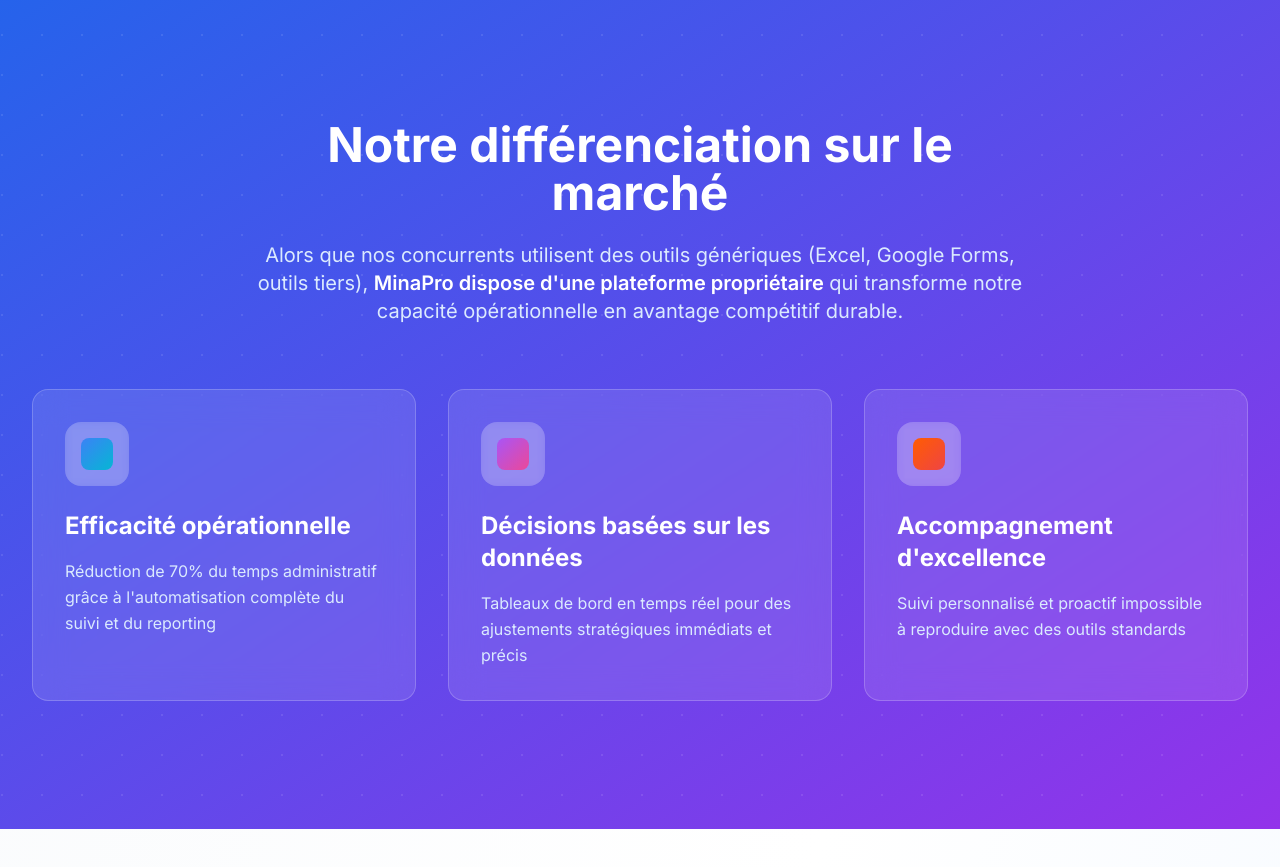
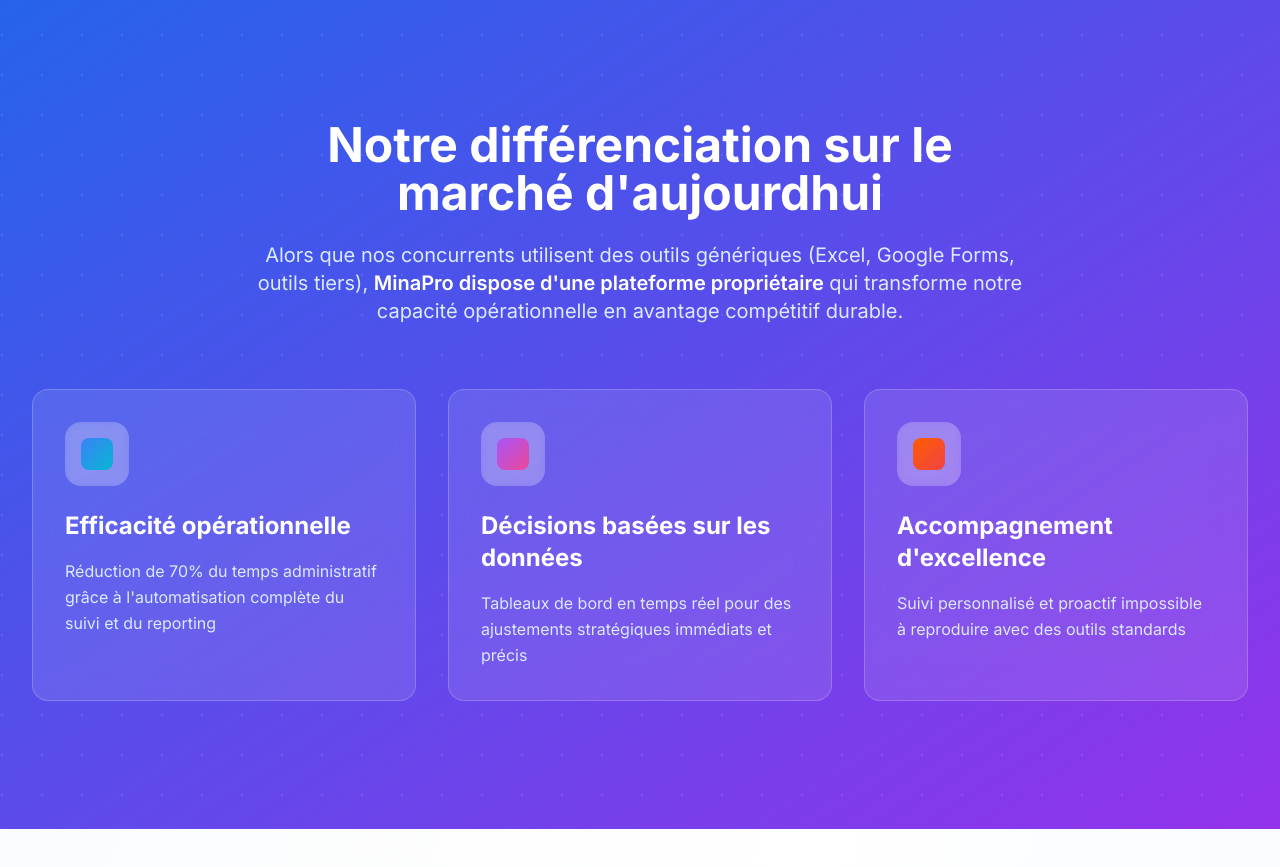
Before and after one commit to palaye08/minaprosig, an Angular app: page / in a window 1280 px wide. Shown: the part 1100-1967 px from the top of the page. Built offline with nearby package versions, Linux system fonts and the light colour scheme.

Commit message:
last version 1

```diff
--- a/src/app/components/accueil/accueil.component.html
+++ b/src/app/components/accueil/accueil.component.html
@@ -156,7 +156,7 @@
     <div class="container mx-auto px-4 sm:px-6 lg:px-8 relative z-10">
       <div class="max-w-3xl mx-auto text-center space-y-6 mb-16">
         <h2 class="text-3xl sm:text-4xl md:text-5xl font-bold">
-          Notre différenciation sur le marché
+          Notre différenciation sur le marché d'aujourdhui
         </h2>
         <p class="text-lg sm:text-xl text-blue-100 leading-relaxed">
           Alors que nos concurrents utilisent des outils génériques (Excel, Google Forms, outils tiers),
```
